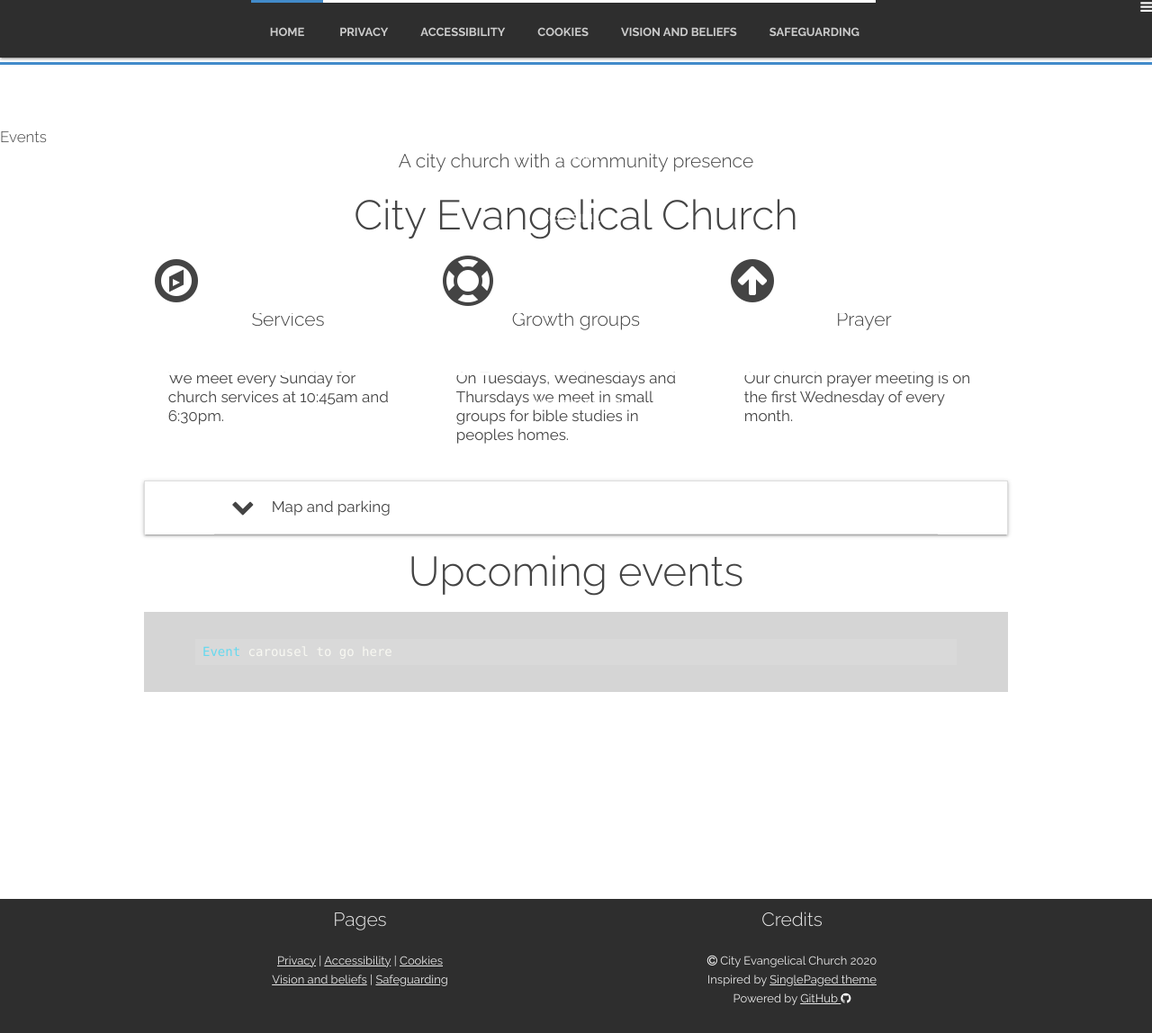
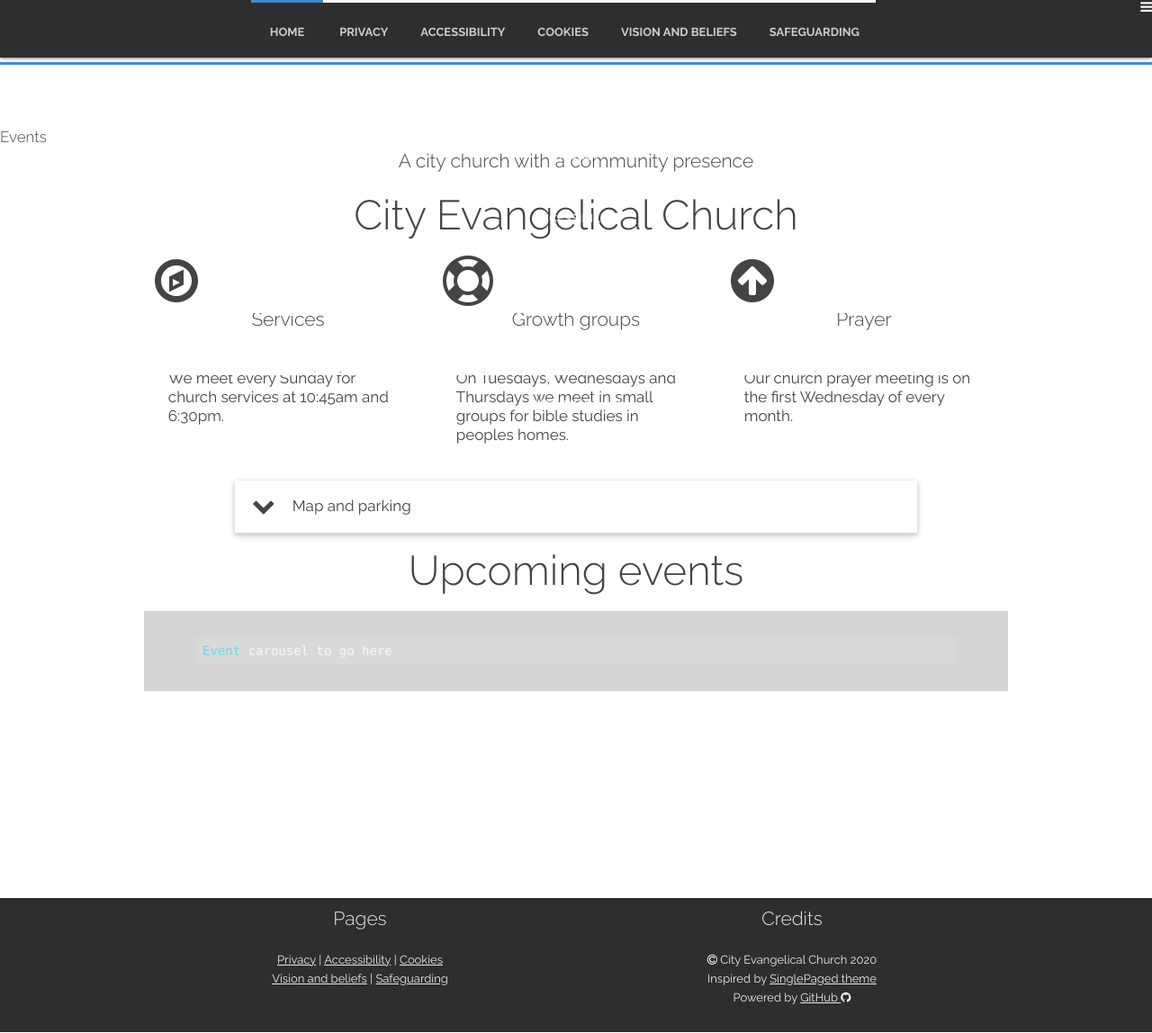
Before and after one commit to woodcock3/citychurch, a Jekyll site: the page built from _posts/2000-01-02-events.md, in a window 1280 px wide and 1148 px high. Shown: the whole window at 90% size. Built offline with Jekyll 4.4.1, drawn with Linux system fonts in a browser that asks for light colours; our own code applies the rules of GitHub Pages for plain Markdown files.

Commit message:
Update 2000-01-02-events.md

```diff
--- a/_posts/2000-01-02-events.md
+++ b/_posts/2000-01-02-events.md
@@ -29,7 +29,7 @@ icon: cesium.png
   </div>
 </div>
 
-<ul class="map collapsible accordion">
+<ul class="map collapsible popout">
   <li>
     <div class="map-title collapsible-header"><i class="fa fa-chevron-down fa-4x"></i>Map and parking</div>
     <div class="map-body collapsible-body"><div class="icontain"><iframe src="https://www.google.com/maps/embed?pb=!1m18!1m12!1m3!1d2357.4899775926147!2d-1.561419883667163!3d53.78076634978253!2m3!1f0!2f0!3f0!3m2!1i1024!2i768!4f13.1!3m3!1m2!1s0x48795e8490a77217%3A0x290545c46afc5b66!2sCity%20Evangelical%20Church%2C%20Leeds!5e0!3m2!1sen!2suk!4v1592462594306!5m2!1sen!2suk" width="400" height="300" frameborder="0" style="border:0;" allowfullscreen="" aria-hidden="false" tabindex="0"></iframe></div>
```
